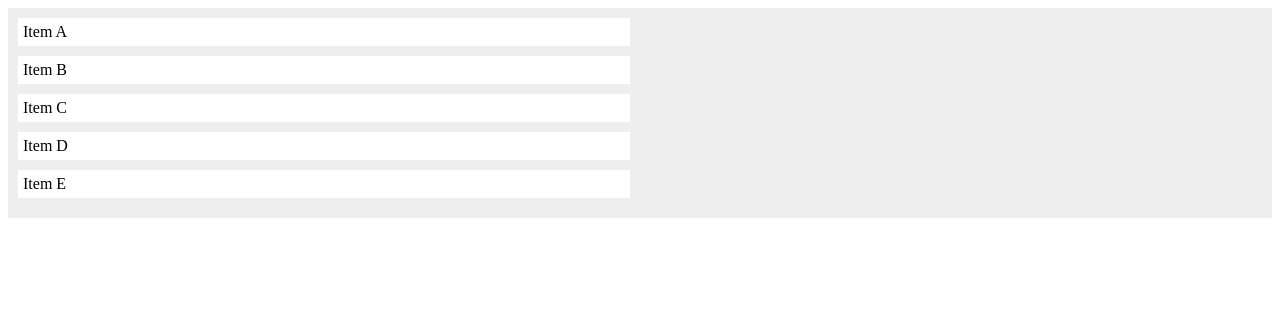
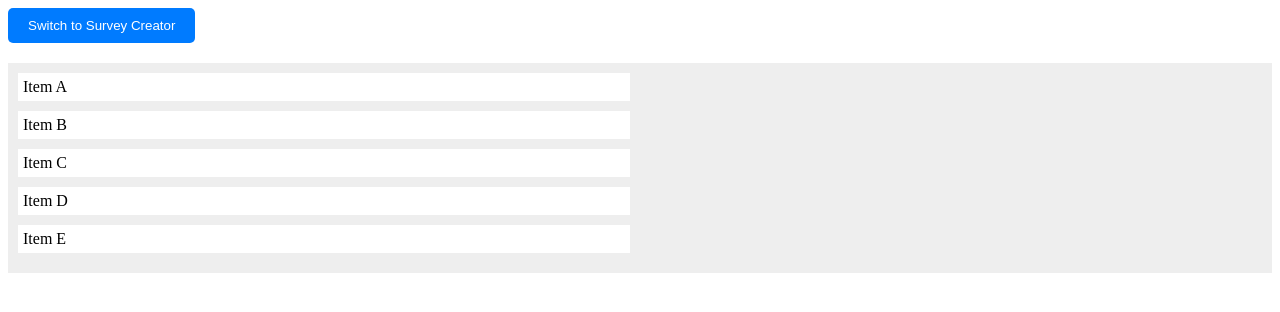
Before and after one commit to fahat8/form-renderer, a Vue app: page / in a window 1280 px wide. Shown: the top 312 px of the page. Built offline with nearby package versions, Linux system fonts and the light colour scheme; the HTML template or start-up script is replaced by a standard one.

Commit message:
Added Button to switch between Survey and SurveyCreator

```diff
--- a/src/App.vue
+++ b/src/App.vue
@@ -1,9 +1,34 @@
 <script setup lang="ts">
-// import MyFirstSurvey from './components/Survey.vue'
+import { ref } from 'vue';
+import Survey from './components/Survey.vue'
 import SurveyCreator from './components/SurveyCreator.vue'
+
+const isSurveyActive = ref(false);
 
 </script>
 
 <template>
-  <SurveyCreator />
+  <div>
+    <button @click="isSurveyActive = !isSurveyActive">
+      {{ isSurveyActive ? 'Switch to Survey' : 'Switch to Survey Creator' }}
+    </button>
+    <SurveyCreator v-if="!isSurveyActive" />
+    <Survey v-else />
+  </div>
 </template>
+
+<style scoped>
+button {
+  margin-bottom: 20px;
+  padding: 10px 20px;
+  background-color: #007bff;
+  color: white;
+  border: none;
+  border-radius: 5px;
+  cursor: pointer;
+}
+
+button:hover {
+  background-color: #0056b3;
+}
+</style>
--- a/src/components/SurveyCreator.vue
+++ b/src/components/SurveyCreator.vue
@@ -47,7 +47,7 @@ export default {
         }
 
         const dragOver = (evt, index) => {
-            dropIndex.value = index;
+            dropIndex.value = index; // TODO: Fix - value is always undefined, not the value of the element on which it is hovered. Currently, the element is dragged on top of the list
             evt.preventDefault();
             console.log(dropIndex.value);
         }
@@ -62,7 +62,7 @@ export default {
                     const newItem = { ...droppedItem, id: nextId.value++, list: 2 };
                     items.value.push(newItem);
                 } else if (origin === 2) { // Reorder elements in right list
-                    items.value.splice(items.value.findIndex(i => i.id === itemID), 1); // Remove the item from its current position
+                    items.value.splice(items.value.findIndex(i => i.id === itemID), 1);
                     items.value.splice(dropIndex.value, 0, droppedItem);
                 }
             }
```
